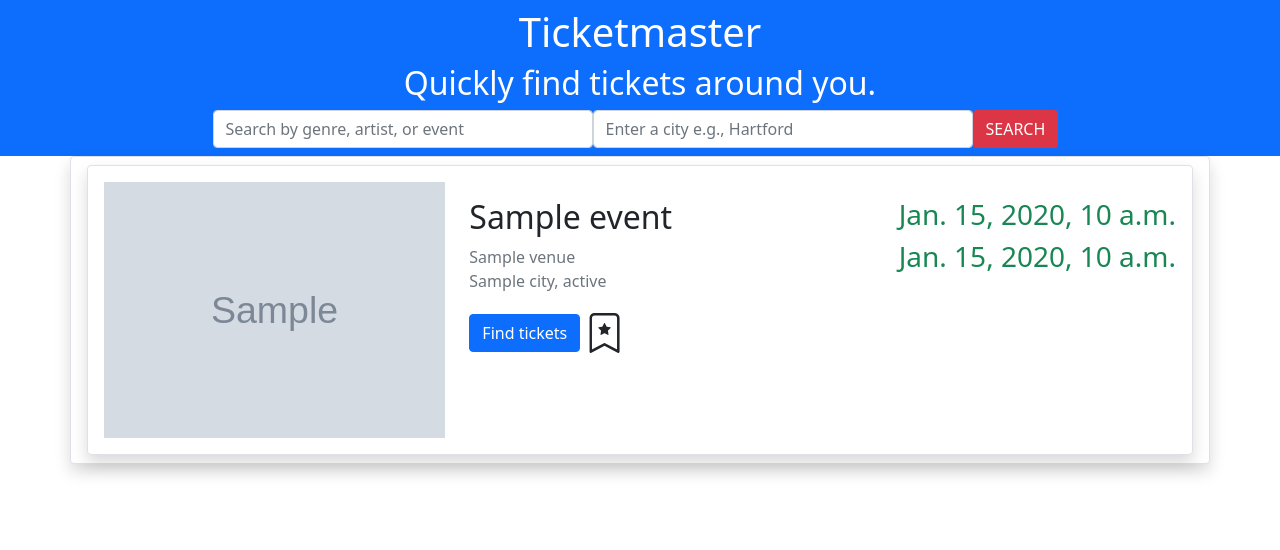
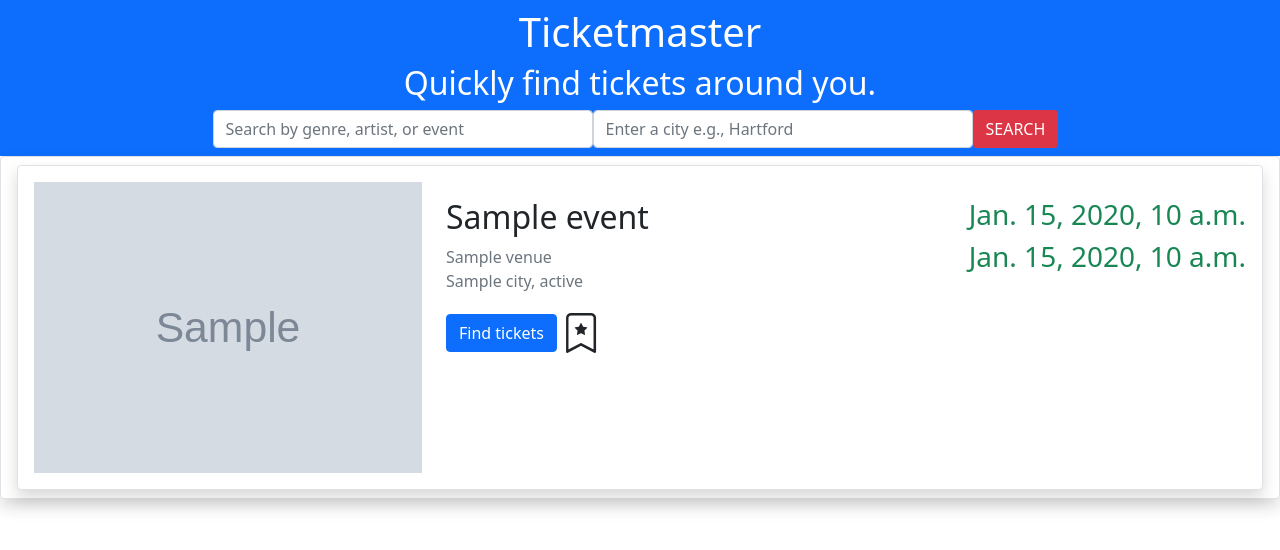
Before and after one commit to DallasLaComb/Ticket-Master, a Django app: template ticket_notes/templates/index.html in a window 1280 px wide. Shown: the part 56-606 px from the top of the page. Run offline with Django 4.2, Linux system fonts and the light colour scheme; the template is opened without the code that fills it: most values are stand-ins (such as "Sample title", 1, 10 or a date in 2020); grey boxes marked "Sample" are stand-in pictures.

Commit message:
Refactor eventCard.html and index.html templates

```diff
--- a/ticket_notes/templates/eventCard.html
+++ b/ticket_notes/templates/eventCard.html
@@ -1,7 +1,7 @@
 {% for event in events %}
     <div class="row">
-        <div class="col-12 px-3">
-            <div class="card my-2 border shadow rounded px-3" style="width: 100%">
+        <div class="col-12 px-md-3 px-0">
+            <div class="card my-2 border shadow rounded px-md-3 px-1" style="width: 100%">
                 <div class="row my-3">
                     <div class="col-md-4 col-12 d-flex align-items-center">
                         <img class="img-fluid" src="{{ event.image_url }}">
--- a/ticket_notes/templates/index.html
+++ b/ticket_notes/templates/index.html
@@ -23,9 +23,10 @@
             <div class="col-9 bg-danger mt-2 py-2 rounded shadow d-none" id="displayError"></div>
         </div>
     </div>
-    <div class="container-md container-fluid bg-white border rounded shadow" id="card-container">
-    {% for event in events %}
-    {% include "eventCard.html" %}
-    {% endfor %}
+    <div class="container-fluid bg-white border rounded shadow" id="card-container">
+        {% for event in events %}
+        {% include "eventCard.html" %}
+        {% endfor %}
     </div>
+
 {% endblock content %}
```
